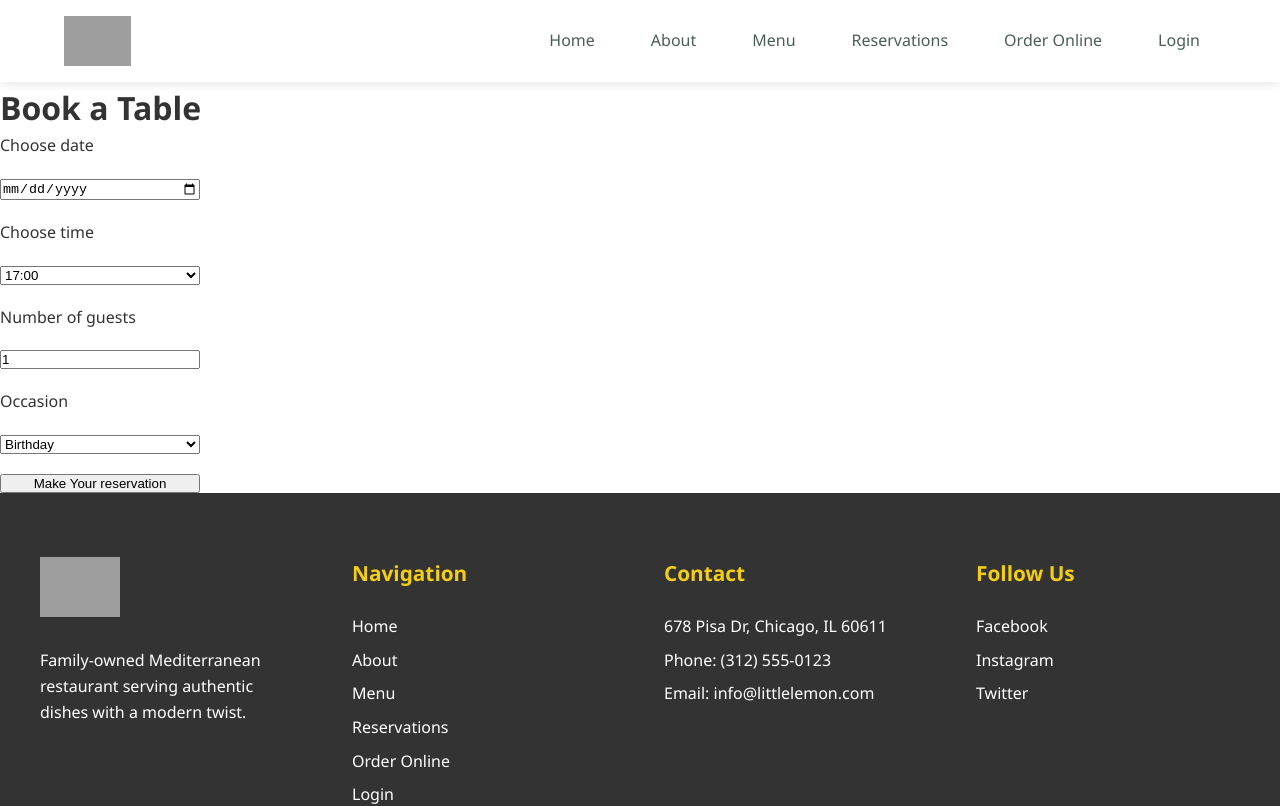
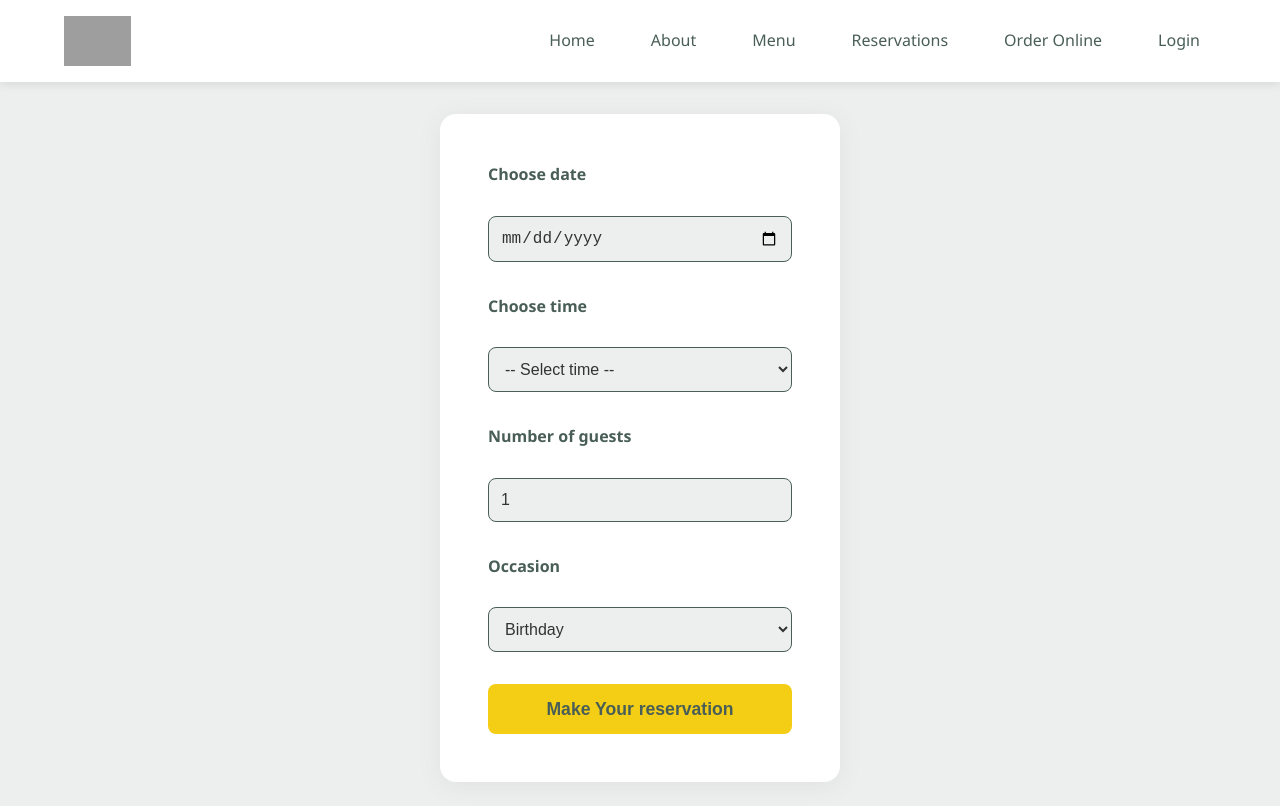
Before and after one commit to 4-Endless-coder/codex-react, a React (Vite) app in the folder little_lemon_restaurants/: page /reservations in a window 1280 px wide. Shown: the top 806 px of the page. Built offline with nearby package versions, Linux system fonts and the light colour scheme; grey boxes are pictures that could not be loaded.

Commit message:
table booking state added & styles updated

```diff
--- a/little_lemon_restaurants/src/App.jsx
+++ b/little_lemon_restaurants/src/App.jsx
@@ -1,33 +1,15 @@
+// src/App.jsx
 import React from "react";
-import { BrowserRouter as Router, Routes, Route } from "react-router-dom";
+import { BrowserRouter as Router } from "react-router-dom";
 import Header from "./components/Header";
-import Hero from "./components/Hero";
-import Highlights from "./components/Highlights";
-import Testimonial from "./components/Testimonial";
-import About from "./components/About";
+import Main from "./components/Main"; // Import the new Main component
 import Footer from "./components/Footer";
-import BookingPage from "./components/BookingPage";
 
 function App() {
   return (
     <Router>
       <Header />
-      <main>
-        <Routes>
-          <Route
-            path="/"
-            element={
-              <>
-                <Hero />
-                <Highlights />
-                <Testimonial />
-                <About />
-              </>
-            }
-          />
-          <Route path="/reservations" element={<BookingPage />} />
-        </Routes>
-      </main>
+      <Main /> {/* Use the new Main component here */}
       <Footer />
     </Router>
   );
--- a/little_lemon_restaurants/src/components/BookingForm.jsx
+++ b/little_lemon_restaurants/src/components/BookingForm.jsx
@@ -1,56 +1,65 @@
 import React, { useState } from "react";
 
-const BookingForm = () => {
+const BookingForm = ({ availableTimes, dispatch }) => {
   const [date, setDate] = useState("");
   const [time, setTime] = useState("");
   const [guests, setGuests] = useState(1);
   const [occasion, setOccasion] = useState("Birthday");
-  const [availableTimes, setAvailableTimes] = useState([
-    "17:00",
-    "18:00",
-    "19:00",
-    "20:00",
-    "21:00",
-    "22:00",
-  ]);
+  const [showPopup, setShowPopup] = useState(false);
 
   const handleSubmit = (e) => {
     e.preventDefault();
-    // Handle form submission
+    setShowPopup(true);
+    setTimeout(() => setShowPopup(false), 2500); // Hide after 2.5s
+  };
+
+  const handleDateChange = (e) => {
+    const newDate = e.target.value;
+    setDate(newDate);
+    dispatch({ type: "date", date: newDate });
+    setTime("");
   };
 
   return (
-    <form
-      style={{ display: "grid", maxWidth: "200px", gap: "20px" }}
-      onSubmit={handleSubmit}
-    >
+    <>
+      <form className="booking-form" onSubmit={handleSubmit}>
         <label htmlFor="res-date">Choose date</label>
         <input
+          required
           type="date"
           id="res-date"
           value={date}
-        onChange={(e) => setDate(e.target.value)}
+          onChange={handleDateChange}
         />
+
         <label htmlFor="res-time">Choose time</label>
         <select
+          required
           id="res-time"
           value={time}
           onChange={(e) => setTime(e.target.value)}
         >
+          <option value="" disabled>
+            -- Select time --
+          </option>
           {availableTimes.map((t) => (
-          <option key={t}>{t}</option>
+            <option key={t} value={t}>
+              {t}
+            </option>
           ))}
         </select>
+
         <label htmlFor="guests">Number of guests</label>
         <input
+          required
           type="number"
-        placeholder="1"
           min="1"
           max="10"
           id="guests"
           value={guests}
-        onChange={(e) => setGuests(e.target.value)}
+          onChange={(e) => setGuests(parseInt(e.target.value, 10) || 1)}
         />
+
         <label htmlFor="occasion">Occasion</label>
         <select
           id="occasion"
@@ -59,9 +68,21 @@
         >
           <option>Birthday</option>
           <option>Anniversary</option>
+          <option>Other</option>
         </select>
+
         <input type="submit" value="Make Your reservation" />
       </form>
+      {showPopup && (
+        <div className="reservation-popup">
+          <span role="img" aria-label="success" className="popup-icon">🎉</span>
+          <div>
+            <strong>Reservation Submitted!</strong>
+            <p>Your table is booked. We look forward to seeing you!</p>
+          </div>
+        </div>
+      )}
+    </>
   );
 };
 
--- a/little_lemon_restaurants/src/components/BookingPage.jsx
+++ b/little_lemon_restaurants/src/components/BookingPage.jsx
@@ -1,11 +1,10 @@
 import React from "react";
 import BookingForm from "./BookingForm";
 
-const BookingPage = () => {
+const BookingPage = ({ availableTimes, dispatch }) => {
   return (
-    <div>
-      <h1>Book a Table</h1>
-      <BookingForm />
+    <div className="booking-form-container">
+      <BookingForm availableTimes={availableTimes} dispatch={dispatch} />
     </div>
   );
 };
--- /dev/null
+++ b/little_lemon_restaurants/src/components/Main.jsx
@@ -0,0 +1,55 @@
+// src/components/Main.jsx
+import React, { useReducer } from "react";
+import { Routes, Route } from "react-router-dom";
+import Hero from "./Hero";
+import Highlights from "./Highlights";
+import Testimonial from "./Testimonial";
+import About from "./About";
+import BookingPage from "./BookingPage";
+
+const updateTimes = (state, action) => {
+  // action = { type: 'date', date: 'YYYY-MM-DD' }
+  if (!action) return state;
+
+  switch (action.type) {
+    case "date":
+      // For now return fixed slots — replace with real logic if needed
+      return ["17:00", "18:00", "19:00", "20:00", "21:00", "22:00"];
+    default:
+      return state;
+  }
+};
+
+const initializeTimes = () => {
+  return ["17:00", "18:00", "19:00", "20:00", "21:00", "22:00"];
+};
+
+const Main = () => {
+  const [availableTimes, dispatch] = useReducer(updateTimes, initializeTimes());
+
+  return (
+    <main>
+      <Routes>
+        <Route
+          path="/"
+          element={
+            <>
+              <Hero />
+              <Highlights />
+              <Testimonial />
+              <About />
+            </>
+          }
+        />
+        <Route
+          path="/reservations"
+          element={
+            <BookingPage availableTimes={availableTimes} dispatch={dispatch} />
+          }
+        />
+      </Routes>
+    </main>
+  );
+};
+
+export default Main;
--- a/little_lemon_restaurants/src/index.css
+++ b/little_lemon_restaurants/src/index.css
@@ -435,6 +435,77 @@
   margin-bottom: var(--spacing-xs);
 }
 
+/* Booking Form Modern Styles */
+.booking-form-container {
+  display: flex;
+  justify-content: center;
+  align-items: flex-start;
+  min-height: 60vh;
+  background: var(--highlight-light);
+  padding: var(--spacing-lg) 0;
+}
+
+.booking-form {
+  background: var(--white);
+  border-radius: 16px;
+  box-shadow: 0 4px 24px rgba(73, 94, 87, 0.08);
+  padding: var(--spacing-xl);
+  max-width: 400px;
+  width: 100%;
+  display: grid;
+  gap: var(--spacing-md);
+}
+
+.booking-form label {
+  font-weight: 600;
+  color: var(--primary-green);
+  margin-bottom: 0.25rem;
+}
+
+.booking-form input[type="date"],
+.booking-form input[type="number"],
+.booking-form select {
+  padding: 0.75rem;
+  border-radius: 8px;
+  border: 1px solid var(--primary-green);
+  font-size: 1rem;
+  background: var(--highlight-light);
+  color: var(--highlight-dark);
+  margin-bottom: 0.5rem;
+  transition: border-color 0.2s;
+}
+
+.booking-form input[type="date"]:focus,
+.booking-form input[type="number"]:focus,
+.booking-form select:focus {
+  border-color: var(--primary-yellow);
+  outline: none;
+}
+
+.booking-form input[type="submit"] {
+  background: var(--primary-yellow);
+  color: var(--primary-green);
+  font-weight: bold;
+  border: none;
+  border-radius: 8px;
+  padding: 0.9rem;
+  font-size: 1.1rem;
+  cursor: pointer;
+  transition: background 0.2s, color 0.2s;
+}
+
+.booking-form input[type="submit"]:hover {
+  background: var(--primary-green);
+  color: var(--white);
+}
+
+@media (max-width: 600px) {
+  .booking-form {
+    padding: var(--spacing-md);
+    max-width: 100%;
+  }
+}
+
 /* Responsive Design */
 @media (max-width: 480px) {
   :root {
@@ -459,6 +530,40 @@
   }
 }
 
+/* Reservation Popup Styles */
+.reservation-popup {
+  position: fixed;
+  top: 30px;
+  left: 50%;
+  transform: translateX(-50%);
+  background: var(--primary-yellow);
+  color: var(--primary-green);
+  padding: 1.5rem 2.5rem;
+  border-radius: 16px;
+  box-shadow: 0 8px 32px rgba(73, 94, 87, 0.18);
+  display: flex;
+  align-items: center;
+  gap: 1.2rem;
+  z-index: 9999;
+  animation: popupFadeIn 0.5s;
+  font-size: 1.1rem;
+}
+
+.popup-icon {
+  font-size: 2.5rem;
+  animation: popupBounce 1s infinite alternate;
+}
+
+@keyframes popupFadeIn {
+  from { opacity: 0; transform: translate(-50%, -20px);}
+  to { opacity: 1; transform: translate(-50%, 0);}
+}
+
+@keyframes popupBounce {
+  from { transform: scale(1);}
+  to { transform: scale(1.15);}
+}
+
 /* Utility Classes */
 .text-center { text-align: center; }
 .mb-sm { margin-bottom: var(--spacing-sm); }
```
Lines whose indentation alone changed are shown as unchanged.
